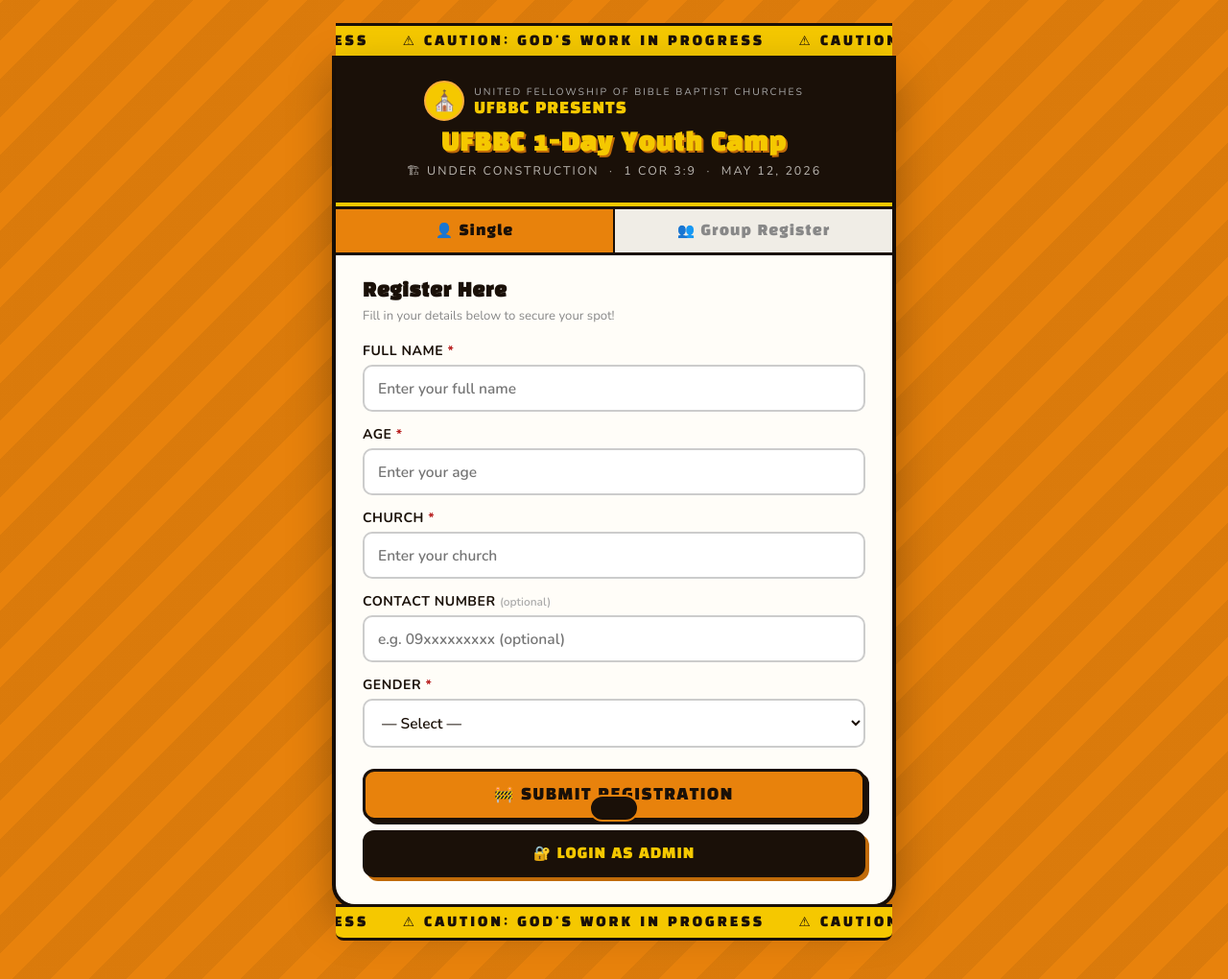
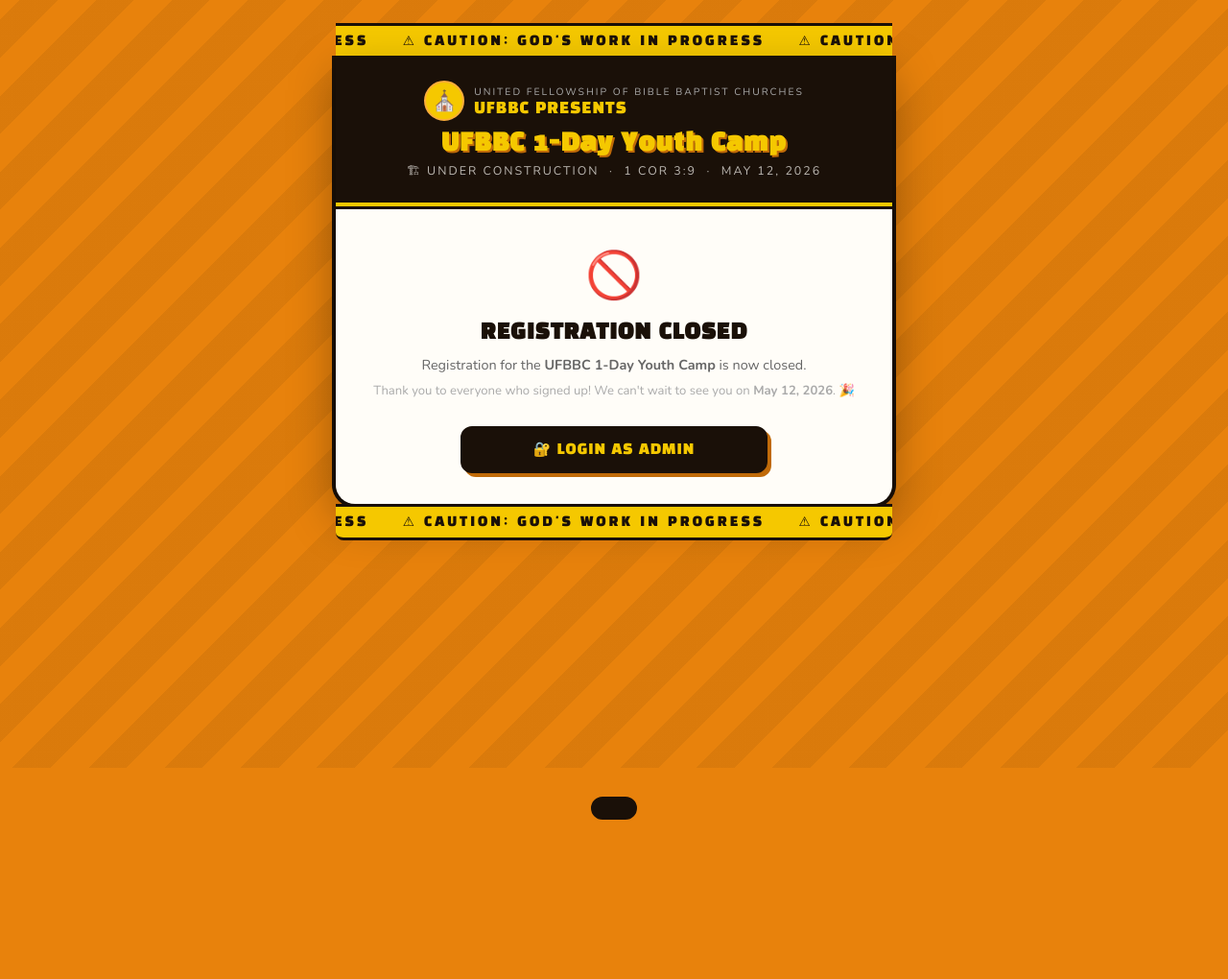
Before and after one commit to ufbbcdavao-ux/YPG-S-REGISTRATION, a plain HTML site: page index.html in a window 1280 px wide. Shown: the whole page at 96% size. After the commit the page ends 800 px from the top, so only its background shows below. Drawn offline with nearby package versions, Linux system fonts and the light colour scheme.

Commit message:
Update index.html

```diff
--- a/index.html
+++ b/index.html
@@ -456,57 +456,18 @@
       <p class="sub">🏗 Under Construction &nbsp;·&nbsp; 1 Cor 3:9 &nbsp;·&nbsp; May 12, 2026</p>
     </div>
     <div style="background:var(--caution);height:10px;border-top:3px solid var(--black);border-bottom:3px solid var(--black);"></div>
-    <div class="tab-bar">
-      <button class="tab-btn active" id="tab-single" onclick="switchTab('single')">👤 Single</button>
-      <button class="tab-btn" id="tab-group" onclick="switchTab('group')">👥 Group Register</button>
-    </div>
 
-    <!-- SINGLE -->
-    <div class="form-body" id="panelSingle">
-      <h2>Register Here</h2>
-      <p class="section-hint">Fill in your details below to secure your spot!</p>
-      <div class="form-group">
-        <label for="name">Full Name <span style="color:var(--red)">*</span></label>
-        <input id="name" type="text" placeholder="Enter your full name" autocomplete="name">
-        <div class="error-msg" id="err-name">Please enter your full name.</div>
-      </div>
-      <div class="form-group">
-        <label for="age">Age <span style="color:var(--red)">*</span></label>
-        <input id="age" type="number" min="1" max="99" placeholder="Enter your age">
-        <div class="error-msg" id="err-age">Please enter a valid age (1–99).</div>
-      </div>
-      <div class="form-group">
-        <label for="church">Church <span style="color:var(--red)">*</span></label>
-        <input id="church" type="text" placeholder="Enter your church">
-        <div class="error-msg" id="err-church">Please enter your church.</div>
-      </div>
-      <div class="form-group">
-        <label for="contact">Contact Number <span style="color:#aaa;font-size:0.85em;font-weight:600;text-transform:none;letter-spacing:0;">(optional)</span></label>
-        <input id="contact" type="tel" placeholder="e.g. 09xxxxxxxxx (optional)" autocomplete="tel">
-        <div class="error-msg" id="err-contact">Please enter a valid contact number (7–15 digits).</div>
-      </div>
-      <div class="form-group">
-        <label for="gender">Gender <span style="color:var(--red)">*</span></label>
-        <select id="gender">
-          <option value="">— Select —</option>
-          <option value="Male">Male</option>
-          <option value="Female">Female</option>
-        </select>
-        <div class="error-msg" id="err-gender">Please select your gender.</div>
-      </div>
-      <button class="btn-primary" id="submitBtn" onclick="register()">🚧 SUBMIT REGISTRATION</button>
-      <button class="btn-admin" onclick="showAdminLogin()">🔐 LOGIN AS ADMIN</button>
-    </div>
-
-    <!-- GROUP -->
-    <div class="form-body" id="panelGroup" style="display:none;">
-      <h2>Group Registration</h2>
-      <p class="section-hint">Add participants one by one, then submit all at once.</p>
-      <div id="groupRows"></div>
-      <button id="addRowBtn" type="button" style="width:100%;margin-top:14px;padding:11px;border:2px dashed var(--orange);border-radius:10px;background:#fff8f0;color:var(--orange-dk);font-family:'Black Han Sans',sans-serif;font-size:0.9em;letter-spacing:1px;cursor:pointer;transition:background 0.2s;">➕ ADD ANOTHER PERSON</button>
-      <div id="groupCount" style="text-align:center;margin-top:10px;font-size:0.82em;color:#888;font-weight:700;"></div>
-      <button class="btn-primary" id="groupSubmitBtn">🚧 REGISTER ALL</button>
-      <button class="btn-admin" onclick="showAdminLogin()">🔐 LOGIN AS ADMIN</button>
+    <!-- REGISTRATION CLOSED -->
+    <div class="form-body" style="text-align:center;padding:36px 28px 32px;">
+      <div style="font-size:3em;margin-bottom:14px;">🚫</div>
+      <h2 style="font-size:1.35em;margin-bottom:8px;letter-spacing:1px;">REGISTRATION CLOSED</h2>
+      <p style="font-size:0.9em;color:#666;line-height:1.6;margin-bottom:6px;">
+        Registration for the <strong>UFBBC 1-Day Youth Camp</strong> is now closed.
+      </p>
+      <p style="font-size:0.82em;color:#aaa;margin-bottom:28px;">
+        Thank you to everyone who signed up! We can't wait to see you on <strong>May 12, 2026</strong>. 🎉
+      </p>
+      <button class="btn-admin" style="max-width:320px;margin:0 auto;" onclick="showAdminLogin()">🔐 LOGIN AS ADMIN</button>
     </div>
   </div>
   <div class="caution-tape" style="border-radius:0 0 8px 8px;">
```
